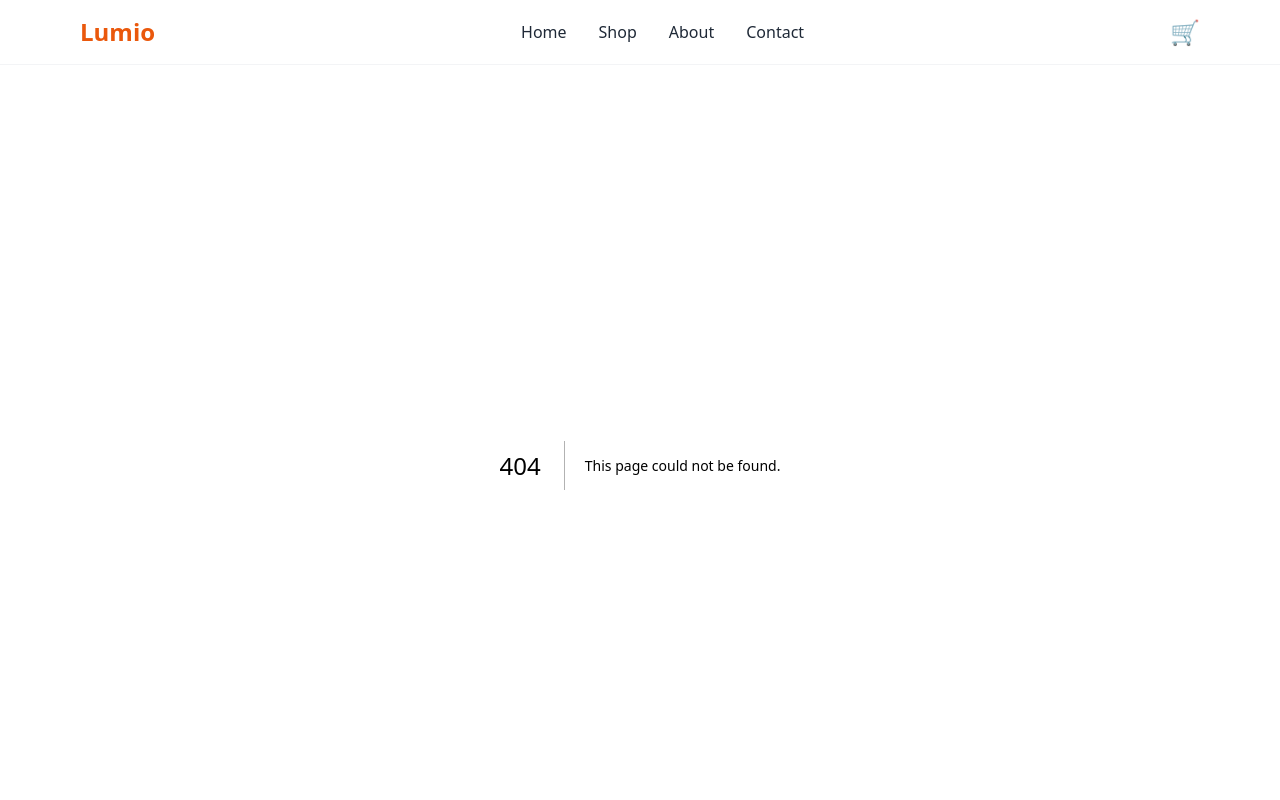
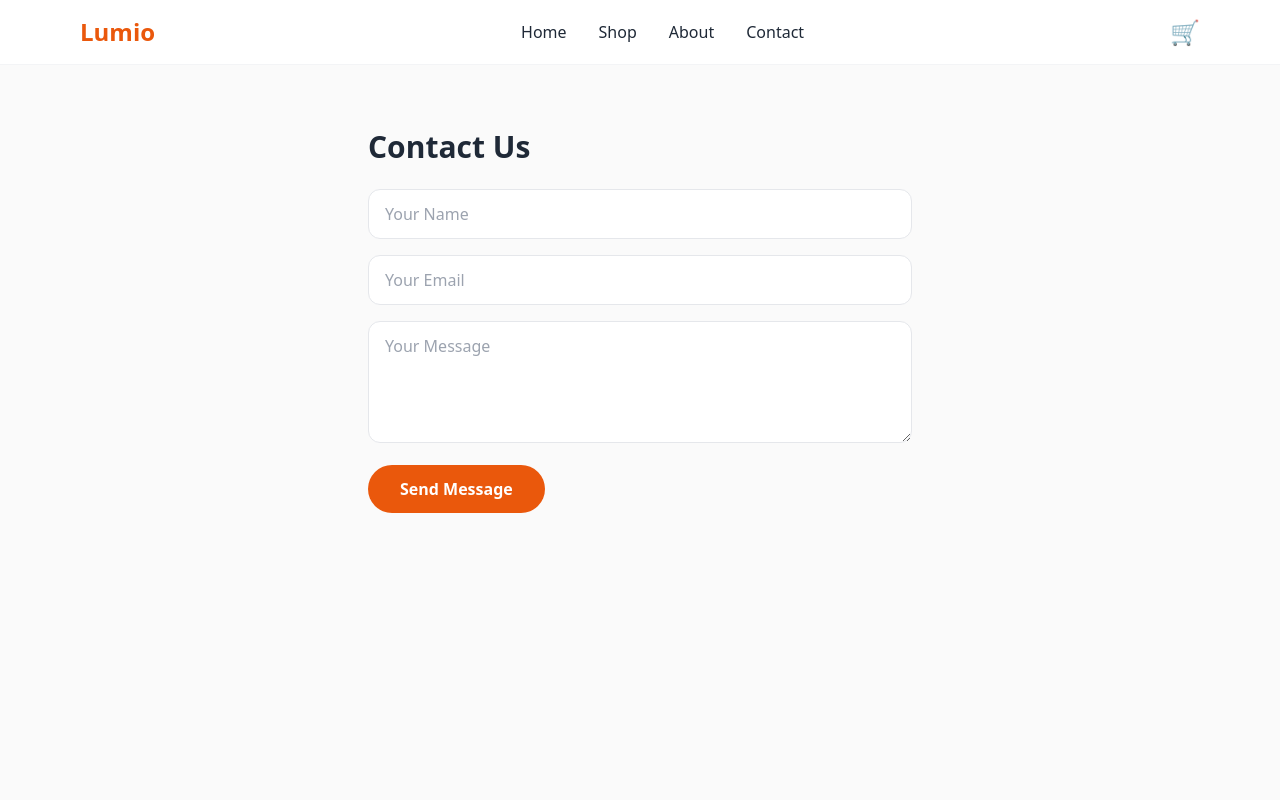
Before and after one commit to elvisbrandi/Lumio, a Next.js app: page /contact in a window 1280 px wide. Before the commit this address had no page. Shown: the top 800 px of the page. Built offline with nearby package versions, Linux system fonts and the light colour scheme.

Commit message:
app/contact/page.js

```diff
--- /dev/null
+++ b/app/contact/page.js
@@ -0,0 +1,33 @@
+"use client";
+
+import { useState } from "react";
+
+export default function Contact() {
+  const [sent, setSent] = useState(false);
+
+  return (
+    <div className="max-w-xl mx-auto px-4 py-16">
+      <h1 className="text-3xl font-bold mb-6">Contact Us</h1>
+      {sent ? (
+        <p className="text-green-600 font-medium">
+          Thanks for reaching out! We'll get back to you within 24 hours.
+        </p>
+      ) : (
+        <form
+          onSubmit={(e) => {
+            e.preventDefault();
+            setSent(true);
+          }}
+          className="space-y-4"
+        >
+          <input placeholder="Your Name" required className="w-full border rounded-xl px-4 py-3" />
+          <input type="email" placeholder="Your Email" required className="w-full border rounded-xl px-4 py-3" />
+          <textarea placeholder="Your Message" required rows={4} className="w-full border rounded-xl px-4 py-3" />
+          <button className="bg-brand-600 hover:bg-brand-700 text-white font-semibold px-8 py-3 rounded-full transition">
+            Send Message
+          </button>
+        </form>
+      )}
+    </div>
+  );
+}
```
